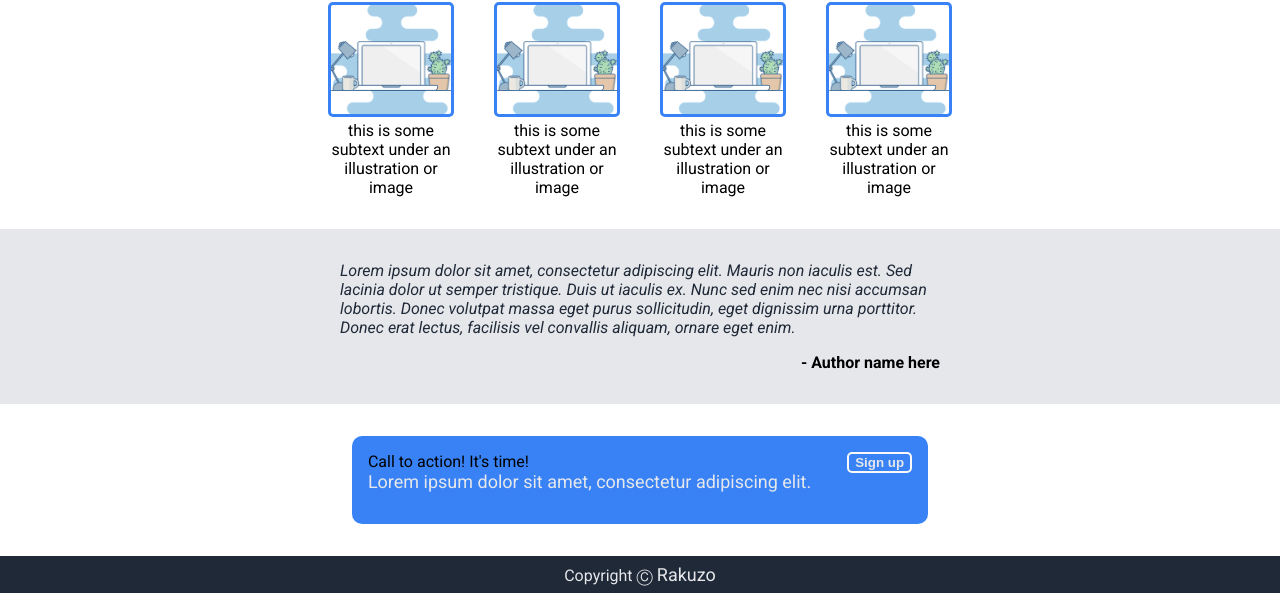
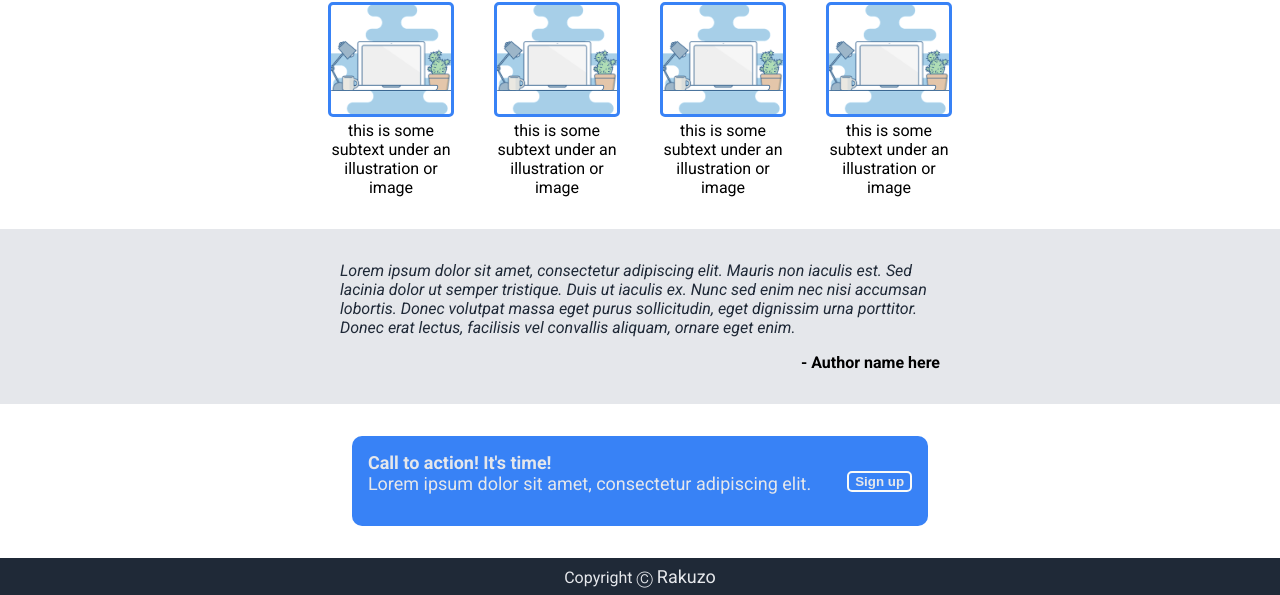
Before and after one commit to rakuzo/landing-page, a plain HTML site: page index.html in a window 1280 px wide. Shown: the part 384-979 px from the top of the page. Drawn offline with Linux system fonts and the light colour scheme.

Commit message:
Fix Sign up content alignment

```diff
--- a/styles.css
+++ b/styles.css
@@ -147,10 +147,17 @@ a {
     background-color: #3882f6;
     display: flex;
     justify-content: center;
+    align-items: center;
     max-width: 600px;
     border-radius: 10px;
     padding: 16px;
     margin: 32px;
+}
+
+.comeon {
+    color: #e5e7eb;
+    font-weight: bold;
+    font-size: 18px;
 }
 
 /* Footer */
```
